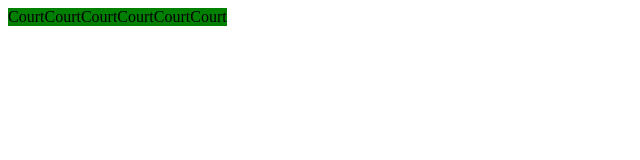
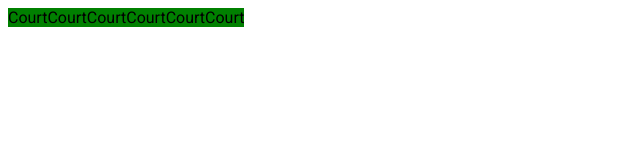
Before and after one commit to seongsp/projectb, a React (Create React App) app: page / in a window 1280 px wide. Shown: the top 160 px of the page, without its empty margins (0-640 px from the left). Built offline with nearby package versions, Linux system fonts and the light colour scheme; the HTML template or start-up script is replaced by a standard one.

Commit message:
add Roboto font

```diff
--- a/public/index.html
+++ b/public/index.html
@@ -15,6 +15,7 @@
       user's mobile device or desktop. See https://developers.google.com/web/fundamentals/web-app-manifest/
     -->
     <link rel="manifest" href="%PUBLIC_URL%/manifest.json" />
+    <link rel="stylesheet" href="https://fonts.googleapis.com/css?family=Roboto:300,400,500,700&display=swap" />
     <!--
       Notice the use of %PUBLIC_URL% in the tags above.
       It will be replaced with the URL of the `public` folder during the build.
--- a/src/App.css
+++ b/src/App.css
@@ -1,3 +1,7 @@
+* {
+  font-family: 'Roboto';
+}
+
 .App {
   text-align: center;
 }
```
